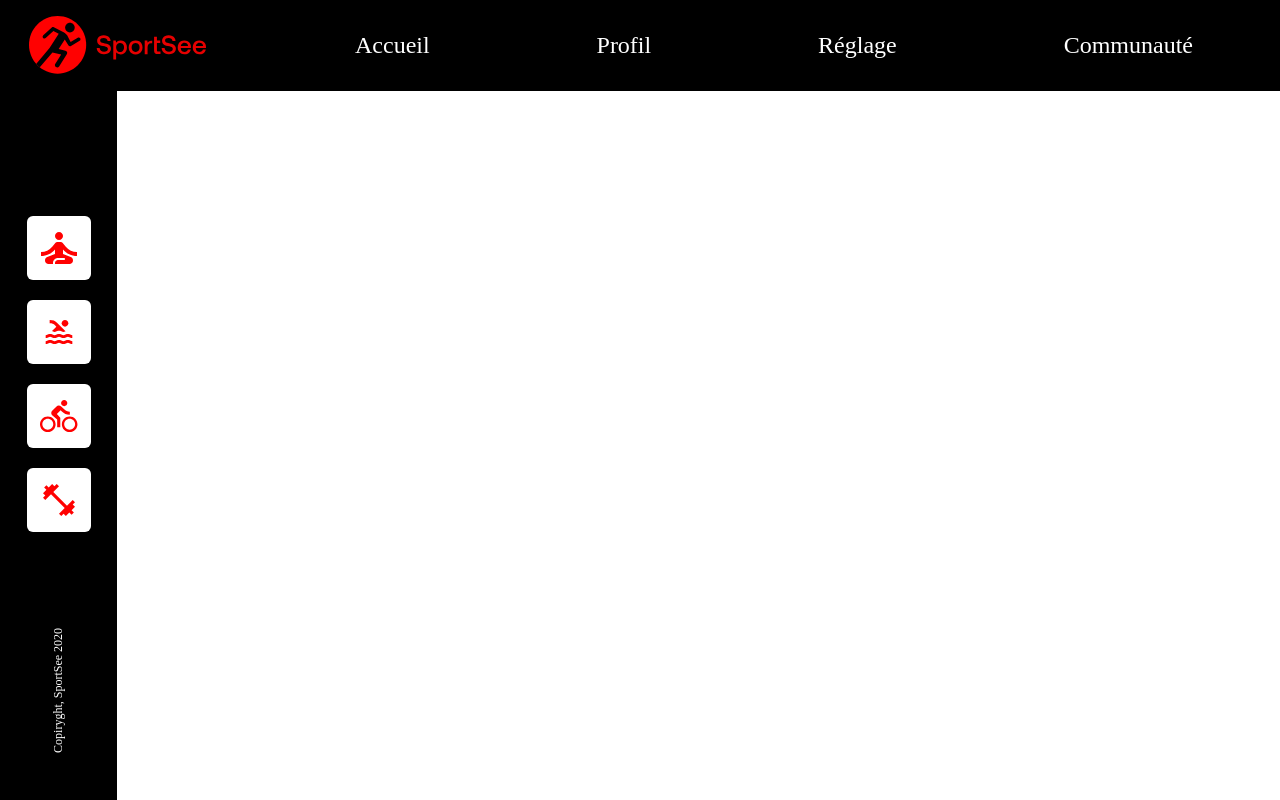
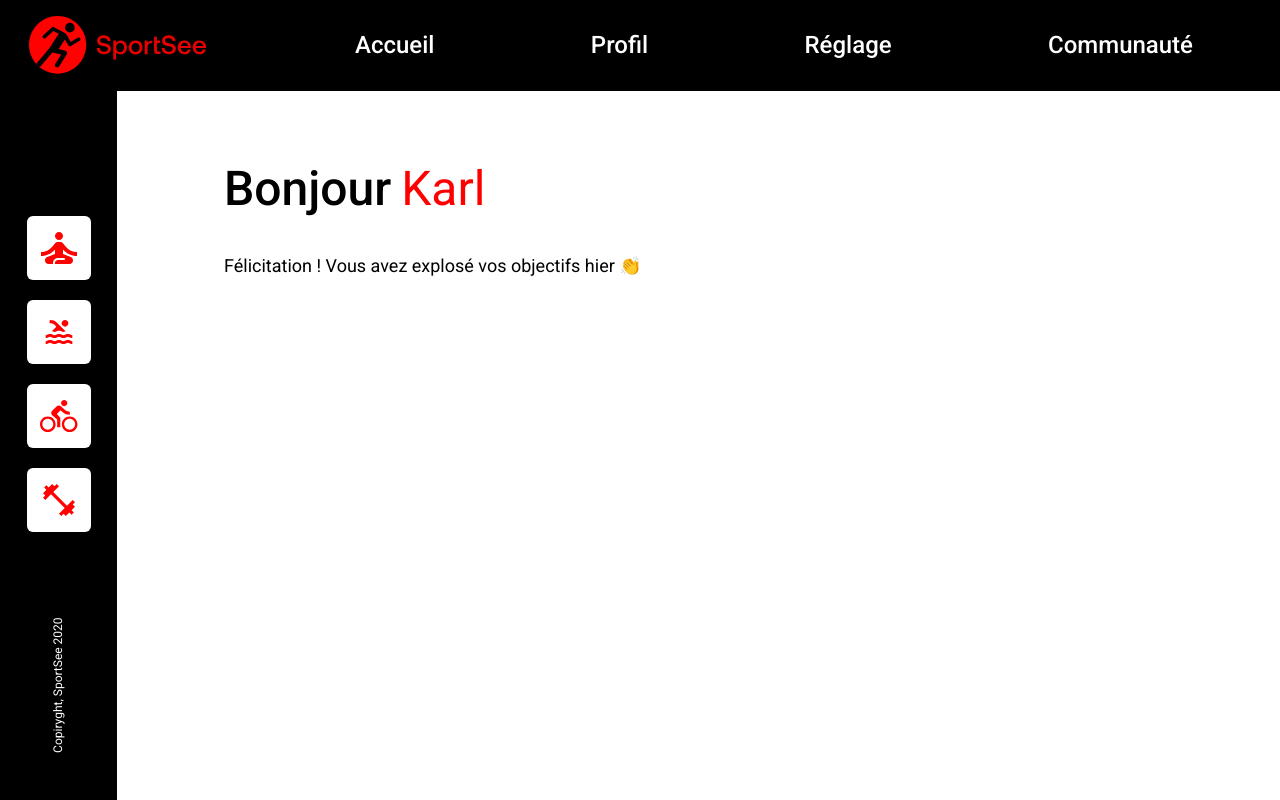
Before and after one commit to ludogwada/SinquetLudovic_p12_19052022, a React (Create React App) app: page / in a window 1280 px wide. Built offline with nearby package versions, Linux system fonts and the light colour scheme.

Commit message:
dashboard

```diff
--- a/src/datas/data.js
+++ b/src/datas/data.js
@@ -1,4 +1,4 @@
-const USER_MAIN_DATA = [
+export const USER_MAIN_DATA = [
 	{
 		id: 12,
 		userInfos: {
@@ -31,7 +31,7 @@ const USER_MAIN_DATA = [
 	},
 ];
 
-const USER_ACTIVITY = [
+export const USER_ACTIVITY = [
 	{
 		userId: 12,
 		sessions: [
@@ -114,7 +114,7 @@ const USER_ACTIVITY = [
 	},
 ];
 
-const USER_AVERAGE_SESSIONS = [
+export const USER_AVERAGE_SESSIONS = [
 	{
 		userId: 12,
 		sessions: [
@@ -183,7 +183,7 @@ const USER_AVERAGE_SESSIONS = [
 	},
 ];
 
-const USER_PERFORMANCE = [
+export const USER_PERFORMANCE = [
 	{
 		userId: 12,
 		kind: {
--- a/src/index.css
+++ b/src/index.css
@@ -21,6 +21,7 @@ html,body,p,ol,ul,li,dl,dt,dd,blockquote,figure,fieldset,legend,textarea,pre,ifr
    */
 
   body {
+    font-family: Roboto, sans-serif;
     margin: 0;
   }
 
--- a/src/pages/Dashboard/dashboard.jsx
+++ b/src/pages/Dashboard/dashboard.jsx
@@ -1,9 +1,60 @@
+// import { Navigate, useParams } from "react-router-dom";
 import Sidebar from "../../components/Sidebar/sidebar";
+import { USER_MAIN_DATA } from "../../datas/data";
+import styled from "styled-components";
+import colors from "../../utils/style/colors";
+
+const DashboardPage = styled.article`
+    display: flex;
+    flex-direction: column;
+    margin-left: 224px;
+    `
+
+const Hello = styled.span`
+    display: flex;
+    margin-top: 70px;
+    margin-bottom: 40px;
+    font-size: 48px;
+    font-weight: 500;
+`
+
+const Name = styled.h2`
+    color: ${colors.Red};
+    font-size: 48px;
+    padding-left: 10px;
+`
+
+const Quote = styled.span`
+    font-size: 18px;
+    font-weight: 400;
+`
 
 function Dashboard() {
+
+
+    const userId = 12
+    const userData = USER_MAIN_DATA
+
+    let user = userData.find( user => user.id === userId)
+
+
+
     return(
         <main>
             <Sidebar />
+            <DashboardPage>
+                <Hello>Bonjour<Name>{ user.userInfos.firstName }</Name></Hello>
+                <Quote>Félicitation ! Vous avez explosé vos objectifs hier 👏</Quote>
+                {/* <DailyActivity></DailyActivity> */}
+                {/* <AverageSession></AverageSession> */}
+                {/* <UserPerformance></UserPerformance> */}
+                {/* <Score></Score> */}
+                {/* <Calorie></Calorie> */}
+                {/* <Carbohydrate></Carbohydrate> */}
+                {/* <Lipid></Lipid> */}
+                {/* <Protein></Protein> */}
+
+            </DashboardPage>
         </main>
     )
 }
```
